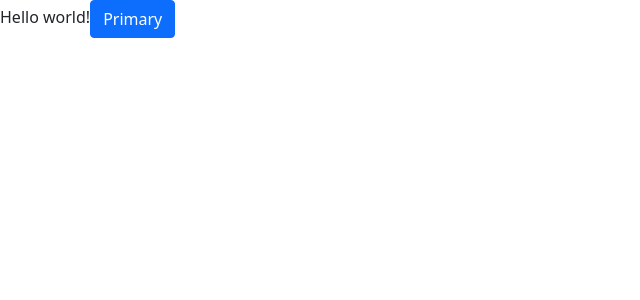
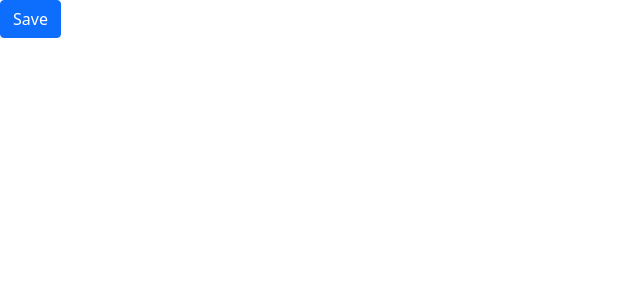
Before and after one commit to LucasrVeras/sarev-studies, a React (Create React App) app: page / in a window 1280 px wide. Shown: the top 300 px of the page, without its empty margins (0-640 px from the left). Built offline with nearby package versions, Linux system fonts and the light colour scheme.

Commit message:
Component button

```diff
--- a/src/App.tsx
+++ b/src/App.tsx
@@ -1,12 +1,14 @@
 import React from 'react';
+import Button from './components/Button';
+
 import 'bootstrap/dist/css/bootstrap.min.css';
-
 
 function App() {
   return (
     <div className="App">
-      Hello world!
-      <button type="button" className="btn btn-primary">Primary</button>
+
+        <Button />
+
     </div>
   );
 }
--- /dev/null
+++ b/src/components/Button/index.tsx
@@ -0,0 +1,14 @@
+import React from 'react';
+
+class Button extends React.Component {
+	render(){
+		return(
+
+			<button type="button" className="btn btn-primary">
+				Save
+			</button>
+		);
+	}
+};
+
+export default Button;
```
